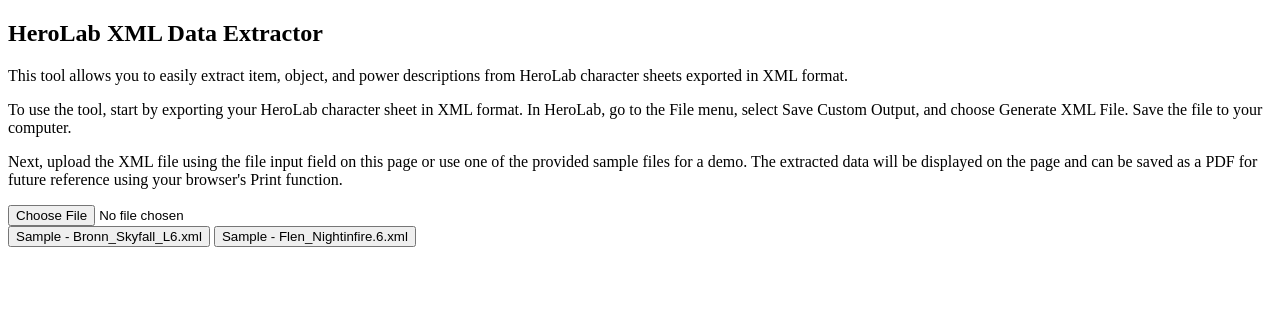
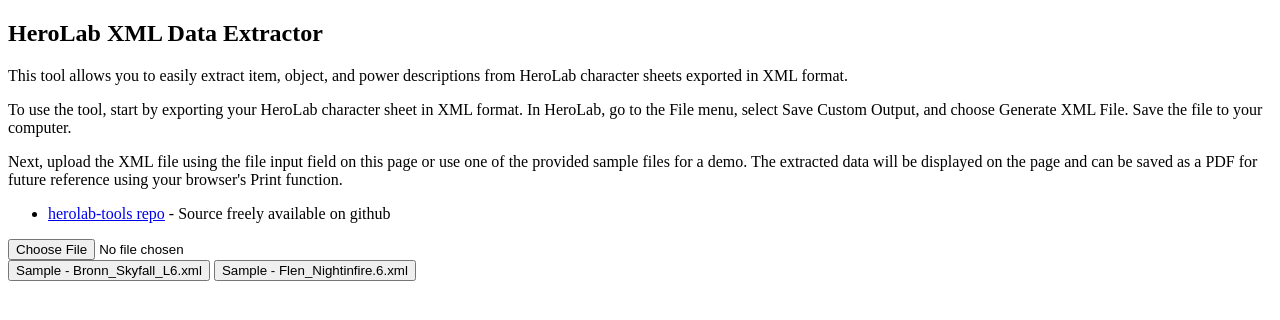
Before and after one commit to keen99/herolab-tools, a plain HTML site: page herolab-xml-data-extractor.html in a window 1280 px wide. Drawn offline with Linux system fonts and the light colour scheme.

Commit message:
app page update to ref github

```diff
--- a/herolab-xml-data-extractor.html
+++ b/herolab-xml-data-extractor.html
@@ -121,6 +121,9 @@
       <p>This tool allows you to easily extract item, object, and power descriptions from HeroLab character sheets exported in XML format.</p>
       <p>To use the tool, start by exporting your HeroLab character sheet in XML format. In HeroLab, go to the File menu, select Save Custom Output, and choose Generate XML File. Save the file to your computer.</p>
       <p>Next, upload the XML file using the file input field on this page or use one of the provided sample files for a demo. The extracted data will be displayed on the page and can be saved as a PDF for future reference using your browser's Print function.</p>
+       <ul>
+        <li><a href="https://github.com/keen99/herolab-tools"> herolab-tools repo</a> - Source freely available on github</li>
+      </ul>
     </div>
 
     <input type="file" id="xml-file" accept="application/xml, text/xml, .xml" onchange="processXmlFile(false)">
```
